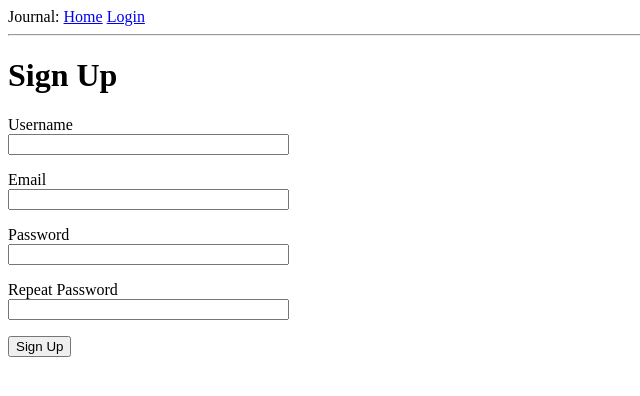
After one commit to Yohankim03/Journal-Website, a Flask app: page /sign_up in a window 1280 px wide. The commit adds this page. Shown: the top 396 px of the page, without its empty margins (0-640 px from the left). Run offline with Flask 3, Linux system fonts and the light colour scheme.

Commit message:
added user login

```diff
--- a/app/__init__.py
+++ b/app/__init__.py
@@ -2,10 +2,13 @@ from flask import Flask
 from config import Config
 from flask_sqlalchemy import SQLAlchemy
 from flask_migrate import Migrate
+from flask_login import LoginManager
 
 app = Flask(__name__)
 app.config.from_object(Config)
 db = SQLAlchemy(app)
 migrate = Migrate(app, db)
+login = LoginManager(app)
+login.login_view = 'login'
 
 from app import routes, models
--- a/app/forms.py
+++ b/app/forms.py
@@ -1,9 +1,27 @@
 from flask_wtf import FlaskForm
 from wtforms import StringField, PasswordField, BooleanField, SubmitField
-from wtforms.validators import DataRequired
+from wtforms.validators import DataRequired, ValidationError, Email, EqualTo
+from app.models import User
 
 class LoginForm(FlaskForm):
     username = StringField('Username', validators=[DataRequired()])
     password = PasswordField('Password', validators=[DataRequired()])
     remember_me = BooleanField('Remember Me')
     submit = SubmitField('Sign In')
+
+class RegistrationForm(FlaskForm):
+    username = StringField('Username', validators=[DataRequired()])
+    email = StringField('Email', validators=[DataRequired(), Email()])
+    password = PasswordField('Password', validators=[DataRequired()])
+    password2 = PasswordField('Repeat Password', validators=[DataRequired(), EqualTo('password')])
+    submit = SubmitField('Sign Up')
+
+    def validate_username(self, username):
+        user = User.query.filter_by(username=username.data).first()
+        if user is not None:
+            raise ValidationError('Please use a different username.')
+
+    def validate_email(self, email):
+        user = User.query.filter_by(email=email.data).first()
+        if user is not None:
+            raise ValidationError('Please use a different email address.')
--- a/app/routes.py
+++ b/app/routes.py
@@ -1,12 +1,15 @@
-from flask import render_template, flash, redirect, url_for
-from app import app
-from app.forms import LoginForm
+from flask import render_template, flash, redirect, url_for, request
+from app import app, db
+from app.forms import LoginForm, RegistrationForm
+from flask_login import current_user, login_user, logout_user, login_required
+from app.models import User
+from werkzeug.urls import url_parse
 
 
 @app.route('/')
 @app.route('/index')
+@login_required
 def index():
-    user = {'username': 'Yohan'}
     posts = [
         {
             'author': {'username': 'John'},
@@ -17,13 +20,40 @@ def index():
             'body': 'The Avengers movie was so cool!'
         }
     ]
-    return render_template('index.html', title='Home', user=user, posts=posts)
+    return render_template('index.html', title='Home page', posts=posts)
 
 @app.route('/login', methods=['GET', 'POST'])
 def login():
+    if current_user.is_authenticated:
+        return redirect(url_for('index'))
     form = LoginForm()
     if form.validate_on_submit():
-        flash('Login requested for user {}, remember_me={}'.format(
-            form.username.data, form.remember_me.data))
+        user = User.query.filter_by(username=form.username.data).first()
+        if user is None or not user.check_password(form.password.data):
+            flash('Invalid username or password')
+            return redirect(url_for('login'))
+        login_user(user, remember=form.remember_me.data)
+        next_page = request.args.get('next')
+        if not next_page or url_parse(next_page).netloc != '':
+            next_page = url_for('index')
+        return redirect(next_page)
+    return render_template('login.html', title='Sign In', form=form)
+
+@app.route('/logout')
+def logout():
+    logout_user()
+    return redirect(url_for('index'))
+
+@app.route('/sign_up', methods=['GET', 'POST'])
+def sign_up():
+    if current_user.is_authenticated:
         return redirect(url_for('index'))
-    return render_template('login.html', title='Sign In', form=form)
+    form = RegistrationForm()
+    if form.validate_on_submit():
+        user = User(username=form.username.data, email=form.email.data)
+        user.set_password(form.password.data)
+        db.session.add(user)
+        db.session.commit()
+        flash('Congratulations, you are now a registered user!')
+        return redirect(url_for('login'))
+    return render_template('register.html', title='Sign Up', form=form)
--- a/app/templates/base.html
+++ b/app/templates/base.html
@@ -8,9 +8,14 @@
       {% endif %}
     </head>
     <body>
-        <div>Journal:
-            <a href="{{ url_for('index')  }}">Home</a>
+        <div>
+            Journal:
+            <a href="{{ url_for('index') }}">Home</a>
+            {% if current_user.is_anonymous %} <!-- current_user.is_anonymous is true only when user is not logged in -->
             <a href="{{ url_for('login') }}">Login</a>
+            {% else %}
+            <a href="{{ url_for('logout') }}">Logout</a>
+        {% endif %}
         </div>
         <hr>
         {% with messages = get_flashed_messages() %}
--- a/app/templates/index.html
+++ b/app/templates/index.html
@@ -1,7 +1,7 @@
 {% extends "base.html" %}
 
 {% block content %}
-    <h1>Hi, {{ user.username }}!</h1>
+    <h1>Hi, {{ current_user.username }}!</h1>
     {% for post in posts %}
     <div><p>{{ post.author.username }} says: <b>{{ post.body }}</b></p></div>
     {% endfor %}
--- a/app/templates/login.html
+++ b/app/templates/login.html
@@ -1,4 +1,4 @@
-{% extends 'base.html' %}
+{% extends "base.html" %}
 
 {% block content %}
     <h1>Sign In</h1>
@@ -20,5 +20,6 @@
         </p>
         <p>{{ form.remember_me() }} {{ form.remember_me.label }}</p>
         <p>{{ form.submit() }}</p>
+        <p> New User? <a href="{{ url_for('sign_up') }}">Click to Sign Up!</a></p>
     </form>
 {% endblock content %}
--- /dev/null
+++ b/app/templates/register.html
@@ -0,0 +1,37 @@
+{% extends "base.html" %}
+
+{% block content %}
+    <h1>Sign Up</h1>
+    <form action="" method="post">
+        {{ form.hidden_tag() }}
+        <p>
+            {{ form.username.label }}<br>
+            {{ form.username(size=32) }}<br>
+            {% for error in form.username.errors %}
+                <span style="color:red;">[{{ error }}]</span>
+            {% endfor %}
+        </p>
+        <p>
+            {{ form.email.label }}<br>
+            {{ form.email(size=32) }}<br>
+            {% for error in form.email.errors %}
+                <span style="color:red;">[{{ error }}]</span>
+            {% endfor %}
+        </p>
+        <p>
+            {{ form.password.label }}<br>
+            {{ form.password(size=32) }}<br>
+            {% for error in form.password.errors %}
+                <span style="color:red;">[{{ error }}]</span>
+            {% endfor %}
+        </p>
+        <p>
+            {{ form.password2.label }}<br>
+            {{ form.password2(size=32) }}<br>
+            {% for error in form.password2.errors %}
+                <span style="color:red;">[{{ error }}]</span>
+            {% endfor %}
+        </p>
+        <p>{{ form.submit() }}</p>
+    </form>
+{% endblock %}
```
Also changed, not shown: app/models.py (+14 -1 lines), app.db.
